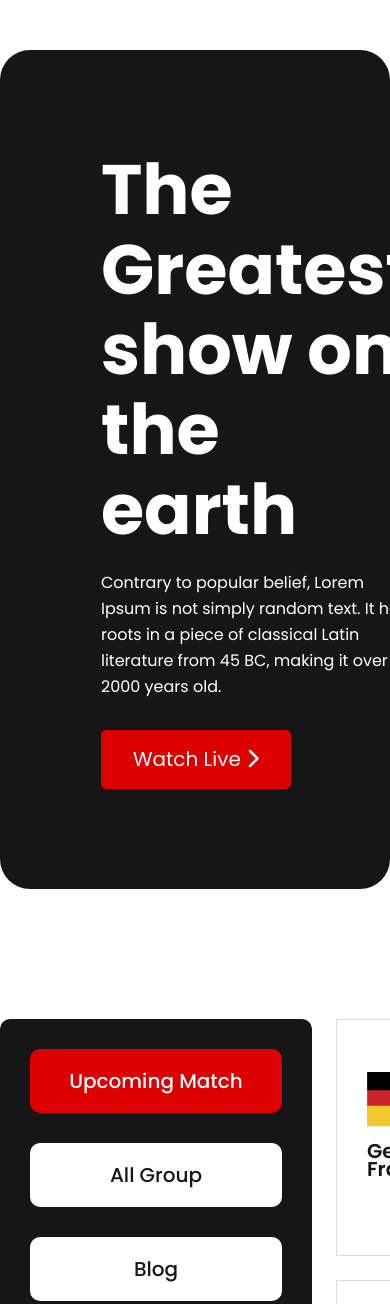
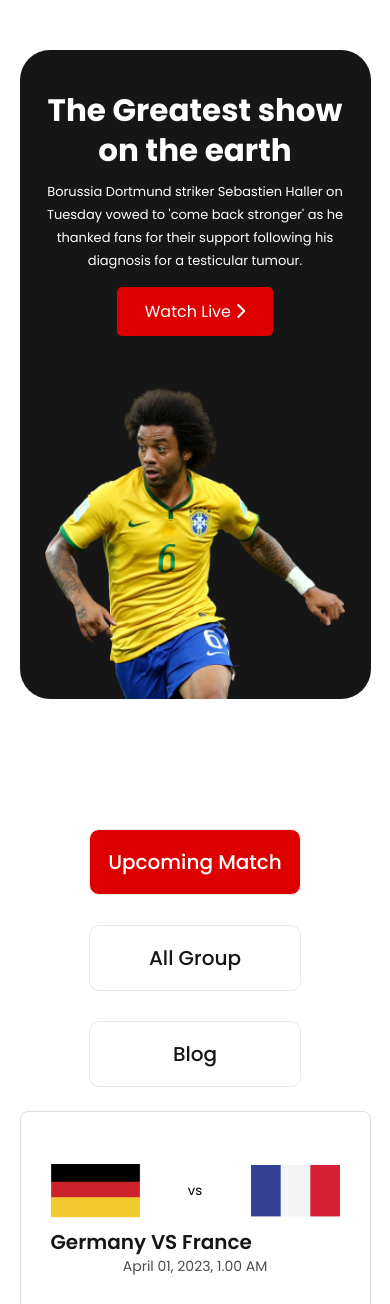
Before and after one commit to coderpbt/world-cup-2022, a plain HTML site: page match.html in a window 390 px wide. Shown: the top 1304 px of the page. Drawn offline with Linux system fonts and the light colour scheme.

Commit message:
responsive

```diff
--- a/assets/css/style.css
+++ b/assets/css/style.css
@@ -301,6 +301,15 @@ footer.footer-area {
   font-size: 20px;
 }
 
+.blog-right .cmn-btn {
+  text-align: center;
+  margin-top: 40px;
+  display: none;
+}
+
+.blog-right .cmn-btn a:hover {
+  color: #161616;
+}
 
 /**************************************/
 /************ other page Css*************/
@@ -309,6 +318,8 @@ footer.footer-area {
 .blog-right.other-page .blog-single-item {
   padding: 52px 30px;
   border: 1px solid #ddd;
+  border-radius: 8px;
+  overflow: hidden;
 }
 
 .m-vs {
@@ -343,3 +354,170 @@ footer.footer-area {
   padding-bottom: 5px;
   font-size: 20px;
 }
+
+
+/**************************************/
+/************ Media query Css*************/
+/************************************/
+@media all and (max-width:1300px) {
+  .container {
+    max-width: 90%;
+  }
+
+  .blog-right-inner-grig {
+    grid-template-columns: repeat(2, 1fr);
+  }
+
+  .header-content h1 {
+    font-size: 48px;
+    line-height: 70px;
+    color: #FFFFFF;
+  }
+}
+
+@media all and (max-width:991px) {
+
+
+  .blog-right .cmn-btn {
+    display: block;
+  }
+
+  .header-content h1 {
+    font-size: 37px;
+    line-height: 40px;
+  }
+
+  .header-content p {
+    font-size: 13px;
+    line-height: 23px;
+    padding-top: 10px;
+    padding-bottom: 15px;
+  }
+
+  .header-content {
+    padding: 40px 10px 40px 50px;
+  }
+
+  .header-img img {
+    top: 61px;
+    left: -15px;
+  }
+
+  .blog-main-grig {
+    flex-wrap: wrap;
+  }
+
+  .blog-right-inner-grig {
+    grid-template-columns: repeat(2, 1fr);
+  }
+
+  .blog-inner-content-tab>ul {
+    display: flex;
+    justify-content: space-between;
+  }
+
+  .blog-inner-content-tab {
+    background: transparent;
+    border-radius: 10px;
+    padding: 0px;
+  }
+
+  .blog-left {
+    flex: 0 0 100%;
+  }
+
+  .blog-inner-content-tab>ul>li>a {
+    font-size: 20px;
+    line-height: 30px;
+    padding: 17px 10px;
+    margin-bottom: 30px;
+    border-radius: 10px;
+    border: 1px solid #E8E8E8;
+    width: 190px;
+  }
+
+  .footer-menu>ul>li>a {
+    font-size: 14px;
+    padding: 0px 13px;
+  }
+
+  footer.footer-area {
+    background: #161616;
+    padding-top: 65px;
+    padding-bottom: 45px;
+  }
+
+  .blog-right.other-page {
+    flex: 0 0 100%;
+  }
+
+
+
+}
+
+@media all and (max-width:767px) {}
+
+@media all and (max-width:575px) {
+  .header-main-grid {
+    grid-template-columns: 1fr;
+  }
+
+  .header-content h1 {
+    font-size: 31px;
+    line-height: 40px;
+    text-align: center;
+  }
+
+  .header-content {
+    padding: 40px 25px 0px 25px;
+    text-align: center;
+  }
+
+  .header-content p {
+    text-align: center;
+  }
+
+  .cmn-btn a {
+    font-size: 16px;
+    padding: 11px 26px;
+
+  }
+
+  .header-img {
+    text-align: center;
+    margin-top: 40px;
+  }
+
+  .header-img img {
+    top: 10px;
+    left: 0px;
+    max-width: 300px;
+  }
+
+  .blog-inner-content-tab>ul {
+    display: flex;
+    justify-content: center;
+    flex-direction: column;
+    align-items: center;
+  }
+
+  .blog-right-inner-grig {
+    grid-template-columns: repeat(1, 1fr);
+  }
+
+  .footer-menu>ul {
+    flex-direction: column;
+    padding-top: 30px;
+  }
+
+  .footer-menu>ul>li>a {
+    font-size: 16px;
+    padding: 10px 13px;
+  }
+
+  .footer-content h3 {
+    padding-bottom: 30px;
+  }
+
+
+}
--- a/match.html
+++ b/match.html
@@ -21,9 +21,8 @@
       <div class="header-main-grid">
         <div class="header-content">
           <h1>The Greatest show on the earth</h1>
-          <p>Contrary to popular belief, Lorem Ipsum is not simply
-            random text. It has roots in a piece of classical Latin literature from 45 BC, making it over 2000 years
-            old.</p>
+          <p>Borussia Dortmund striker Sebastien Haller on Tuesday vowed to 'come back stronger' as he thanked fans for
+            their support following his diagnosis for a testicular tumour. </p>
           <div class="cmn-btn">
             <a href="#">Watch Live <i class="fa-solid fa-chevron-right"></i></a>
           </div>
@@ -130,6 +129,9 @@
             </div>
 
           </div>
+          <div class="cmn-btn">
+            <a href="#">View All</a>
+          </div>
         </div>
       </div>
     </div>
```
Also changed, not shown: index.html (+6 -4 lines).
